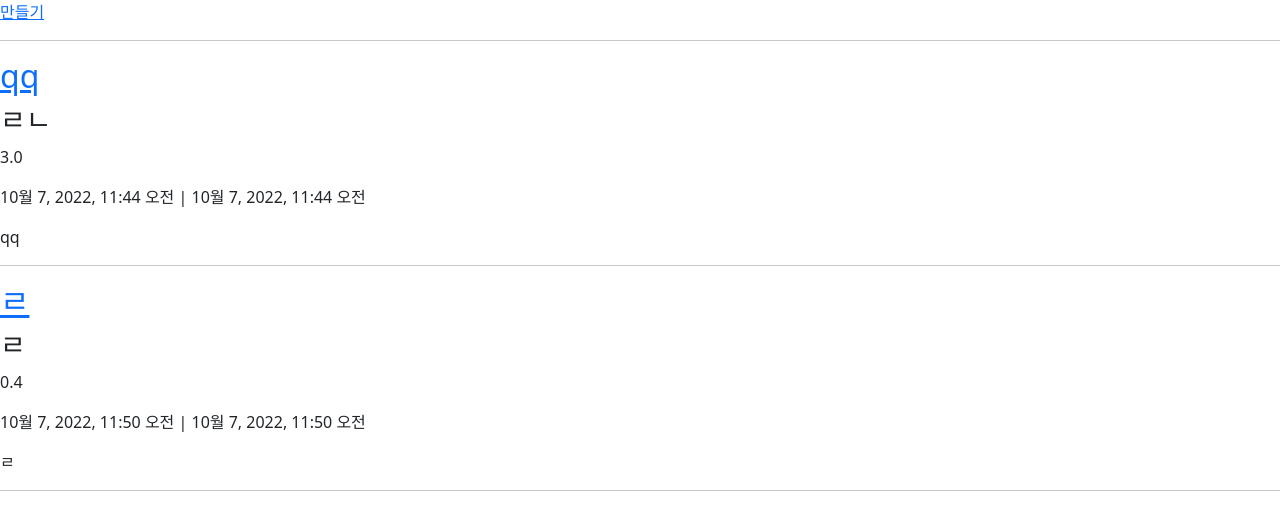
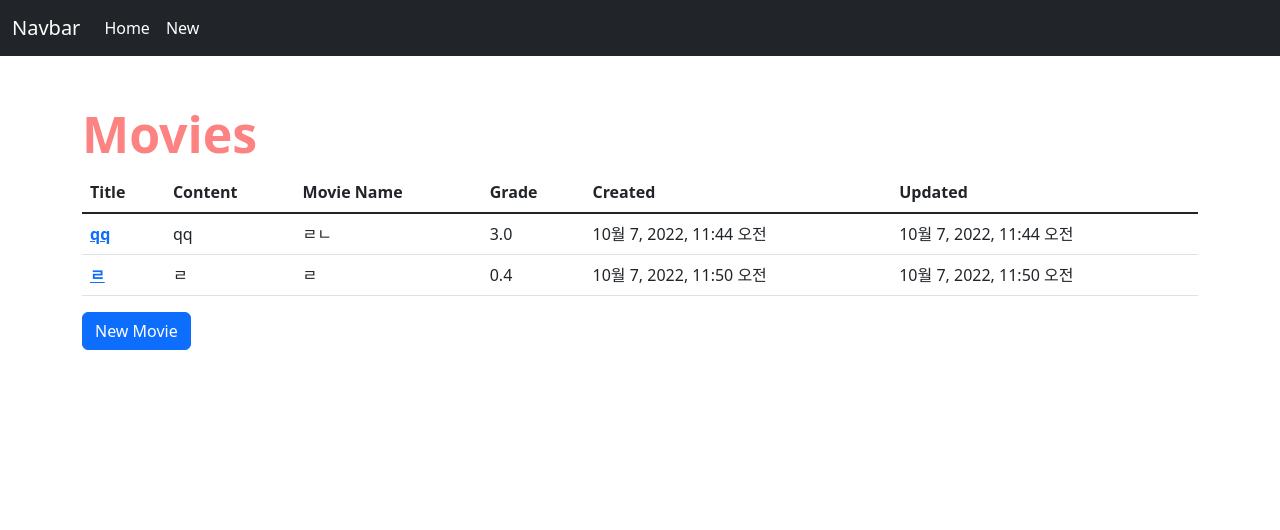
Before and after one commit to qlghwp123/Pair-02, a Django app: page /reviews/ in a window 1280 px wide. Shown: the top 530 px of the page. Run offline with Django 3.2, Linux system fonts and the light colour scheme; data comes from the database, SQL or seed files in the repository; both versions use the stored data as it was after the commit; some libraries are stand-ins or nearby versions.

Commit message:
Add version 1.1

```diff
--- a/pjt/settings.py
+++ b/pjt/settings.py
@@ -56,7 +56,7 @@ ROOT_URLCONF = 'pjt.urls'
 TEMPLATES = [
     {
         'BACKEND': 'django.template.backends.django.DjangoTemplates',
-        'DIRS': [ BASE_DIR / 'templates'],
+        'DIRS': [ BASE_DIR / 'templates', 'pjt'],
         'APP_DIRS': True,
         'OPTIONS': {
             'context_processors': [
@@ -120,6 +120,10 @@ USE_TZ = True
 # https://docs.djangoproject.com/en/3.2/howto/static-files/
 
 STATIC_URL = '/static/'
+import os
+STATICFILES_DIRS = (
+    os.path.join(BASE_DIR, 'static'),
+)
 
 # Default primary key field type
 # https://docs.djangoproject.com/en/3.2/ref/settings/#default-auto-field
--- a/reviews/models.py
+++ b/reviews/models.py
@@ -6,6 +6,7 @@ class Review(models.Model):
     title = models.CharField(max_length=20)
     content = models.TextField()
     movie_name = models.CharField(max_length=30)
-    grade = models.FloatField(validators=[MinValueValidator(0,5),MaxValueValidator(5.0)])
+    grade = models.FloatField(validators=[MinValueValidator(0.0),MaxValueValidator(5.0)])
+    star = models.CharField(max_length=5)
     created_at = models.DateTimeField(auto_now_add=True)
     updated_at = models.DateTimeField(auto_now=True)
--- a/reviews/templates/reviews/create.html
+++ b/reviews/templates/reviews/create.html
@@ -1,6 +1,12 @@
 {% extends 'base.html' %}
 
 {% load django_bootstrap5 %}
+
+{% load static %}
+
+{% block css %}
+<link rel="stylesheet" href="{% static 'css/style.css' %}">
+{% endblock %}
 
 {% block content %}
 
--- a/reviews/templates/reviews/index.html
+++ b/reviews/templates/reviews/index.html
@@ -1,17 +1,39 @@
 {% extends 'base.html' %}
+{% load static %}
+
+{% block css %}
+<link rel="stylesheet" href="{% static 'css/style.css' %}">
+{% endblock %}
 
 {% block content %}
+<h1>Movies</h1>
+<table class="table align-middle">
+  <thead>
+    <tr>
+      <th scope="col">Title</th>
+      <th scope="col">Content</th>
+      <th scope="col">Movie Name</th>
+      <th scope="col">Grade</th>
+      <th scope="col">Created</th>
+      <th scope="col">Updated</th>
+    </tr>
+  </thead>
+  <tbody class="table-group-divider">
+    {% for i in data %}
+    <tr>
+      <td class="fw-bold"><a href="{% url 'reviews:detail' i.id %}">{{ i.title }}</a></td>
+      <td>{{ i.content }}</td>
+      <td>{{ i.movie_name }}</td>
+      <td>{{ i.grade }}</td>
+      <td>{{ i.created_at }}</td>
+      <td>{{ i.updated_at }}</td>
+    </tr>
+    {% endfor %}
+  </tbody>
+</table>
+<a href="{% url 'reviews:create' %}">
+  <button type="button" class="btn btn-primary">New Movie</button>
+</a>
 
-<a href="{% url 'reviews:create' %}">만들기</a>
-<hr/>
-
-{% for i in data %}
-<h2><a href="{% url 'reviews:detail' i.id %}">{{ i.title }}</a></h2>
-<h3>{{ i.movie_name }}</h3>
-<p>{{ i.grade }}</p>
-<p>{{ i.created_at }} | <span>{{ i.updated_at }}</span></p>
-<p>{{ i.content }}</p>
-<hr/>
-{% endfor %}
 
 {% endblock %}
--- /dev/null
+++ b/static/css/style.css
@@ -0,0 +1,5 @@
+h1 {
+  font-weight: bolder;
+  color: rgb(253, 131, 131);
+  font-size: 50px;
+}
--- a/templates/base.html
+++ b/templates/base.html
@@ -6,12 +6,34 @@
     <meta name="viewport" content="width=device-width, initial-scale=1.0">
     <title>Document</title>
     <!-- CSS only -->
-    <link href="https://cdn.jsdelivr.net/npm/bootstrap@5.2.2/dist/css/bootstrap.min.css" rel="stylesheet" integrity="sha384-Zenh87qX5JnK2Jl0vWa8Ck2rdkQ2Bzep5IDxbcnCeuOxjzrPF/et3URy9Bv1WTRi" crossorigin="anonymous">
+		<link href="https://cdn.jsdelivr.net/npm/bootstrap@5.2.2/dist/css/bootstrap.min.css" rel="stylesheet" integrity="sha384-Zenh87qX5JnK2Jl0vWa8Ck2rdkQ2Bzep5IDxbcnCeuOxjzrPF/et3URy9Bv1WTRi" crossorigin="anonymous">
+		{% block css %}
+		{% endblock css %}
 </head>
 <body>
-    {% block content %}
-    {% endblock %}
-    <!-- JavaScript Bundle with Popper -->
-    <script src="https://cdn.jsdelivr.net/npm/bootstrap@5.2.2/dist/js/bootstrap.bundle.min.js" integrity="sha384-OERcA2EqjJCMA+/3y+gxIOqMEjwtxJY7qPCqsdltbNJuaOe923+mo//f6V8Qbsw3" crossorigin="anonymous"></script>
+	<nav class="navbar navbar-expand navbar-dark bg-dark">
+			<div class="container-fluid">
+				<a class="navbar-brand" href="#">Navbar</a>
+				<button class="navbar-toggler" type="button" data-bs-toggle="collapse" data-bs-target="#navbarNav" aria-controls="navbarNav" aria-expanded="false" aria-label="Toggle navigation">
+					<span class="navbar-toggler-icon"></span>
+				</button>
+				<div class="collapse navbar-collapse" id="navbarNav">
+					<ul class="navbar-nav">
+						<li class="nav-item">
+							<a class="nav-link active" aria-current="page" href="{% url 'reviews:index' %}">Home</a>
+						</li>
+						<li class="nav-item">
+							<a class="nav-link active" href="{% url 'reviews:create' %}">New</a>
+						</li>
+					</ul>
+				</div>
+			</div>
+		</nav>
+	<div class="container mt-5">
+	{% block content %}
+	{% endblock %}
+	</div>
+	<!-- JavaScript Bundle with Popper -->
+	<script src="https://cdn.jsdelivr.net/npm/bootstrap@5.2.2/dist/js/bootstrap.bundle.min.js" integrity="sha384-OERcA2EqjJCMA+/3y+gxIOqMEjwtxJY7qPCqsdltbNJuaOe923+mo//f6V8Qbsw3" crossorigin="anonymous"></script>
 </body>
 </html>
```
Also changed, not shown: reviews/templates/reviews/detail.html (+34 -5 lines), db.sqlite3, reviews/migrations/0001_initial.py, reviews/migrations/0002_alter_review_grade.py.
